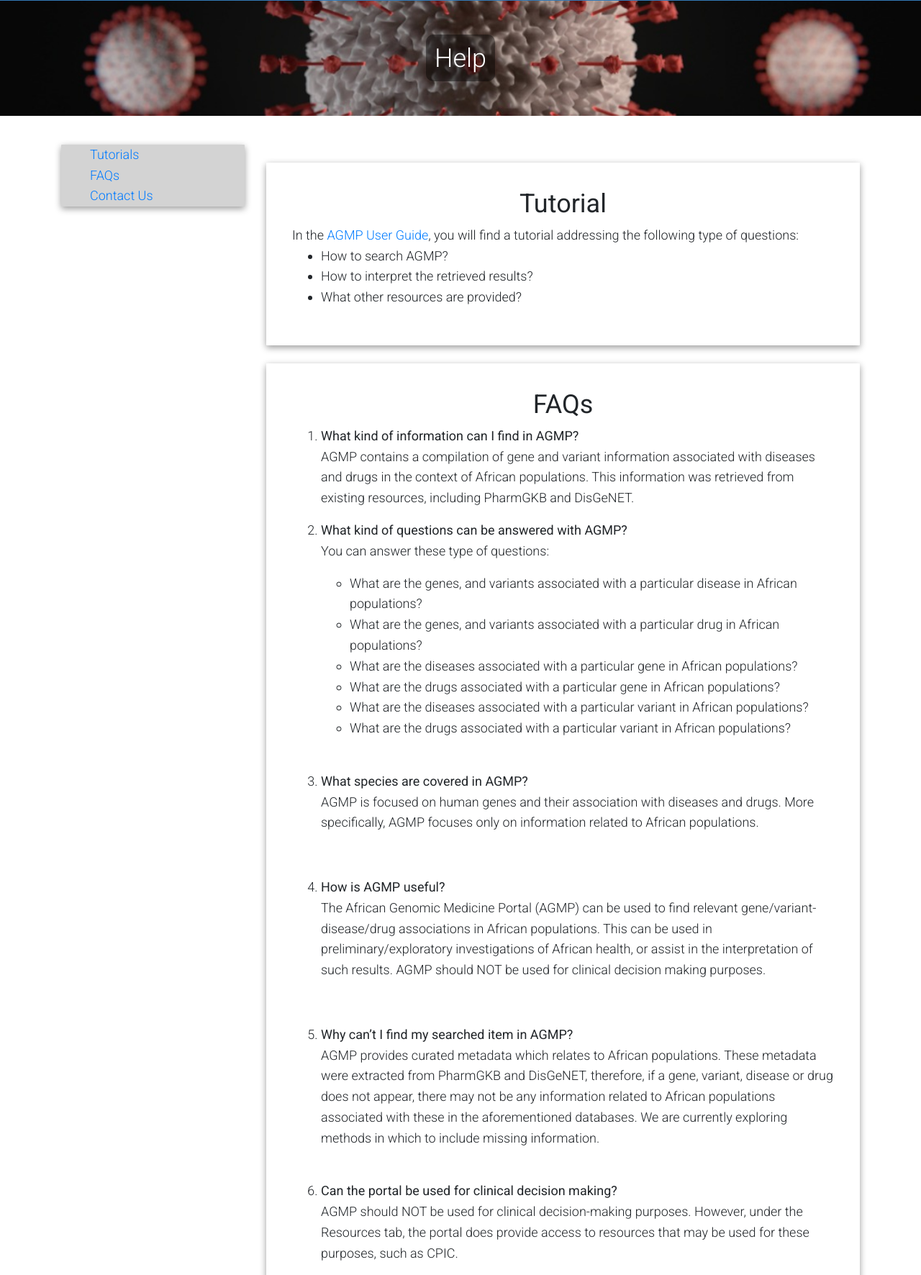
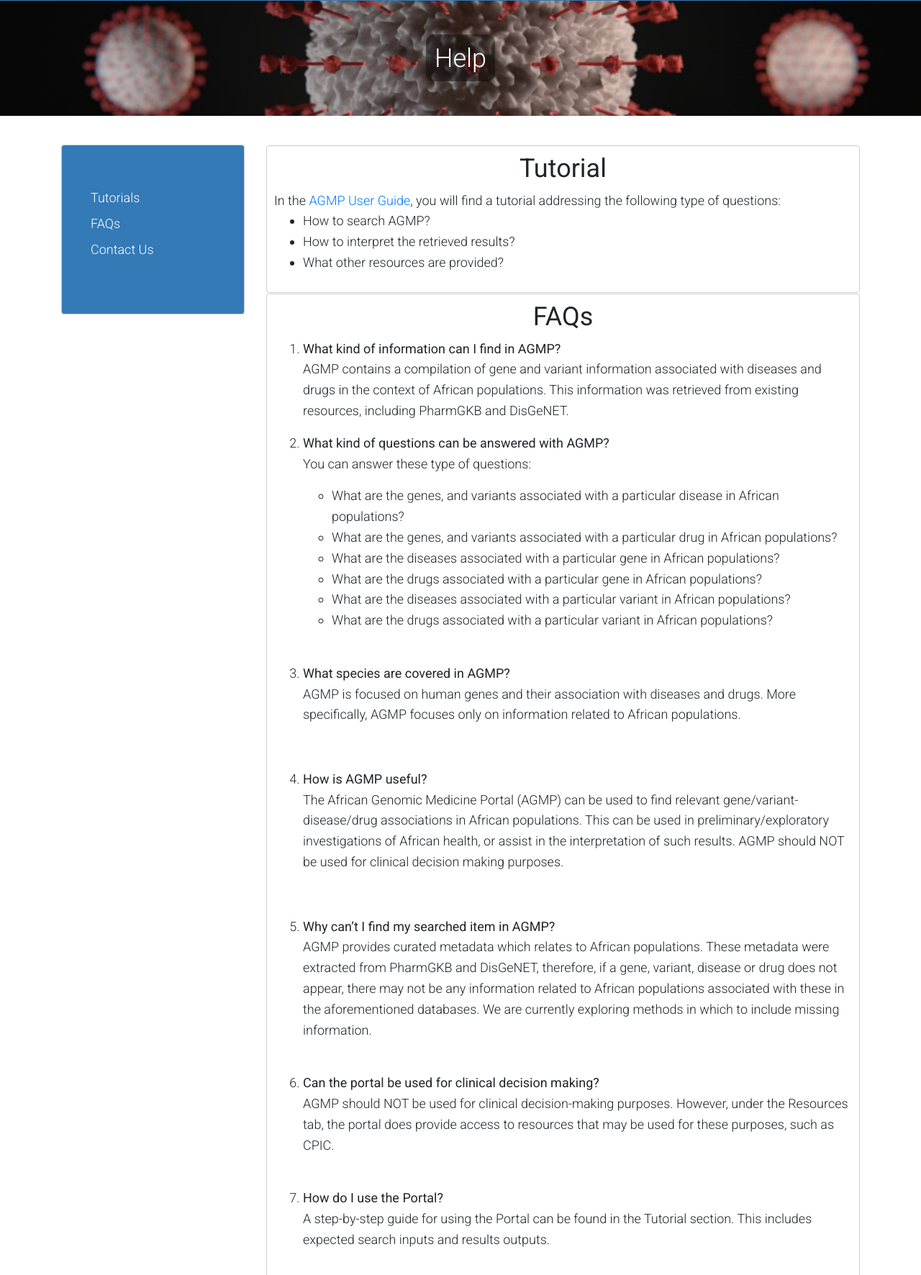
Before and after one commit to h3abionet/african_genomics_medicine_portal, a Django app: page /help in a window 1280 px wide. Shown: the part 148-1920 px from the top of the page at 72% size. Run offline with Django 3.2, Linux system fonts and the light colour scheme; some libraries are stand-ins or nearby versions.

Commit message:
added blue background on sidebar and adjusted margin top of side bar

```diff
--- a/agmp_app/static/css/custom.css
+++ b/agmp_app/static/css/custom.css
@@ -376,12 +376,14 @@ white circle as background of top  left logo */
   /* height: 480px; */
   /* width: 80%;
       margin-left: 35%; */
-  margin-top: 3%;
+  margin-top: 0.1rem;
   padding: 2em;
   /* background: linear-gradient(45deg, #43cea2 10%, #185a9d 90%);
   color: white; */
-  box-shadow: 0px 3px 10px 0px rgba(0, 0, 0, 0.4);
-  border-radius: 1px;
+  /* box-shadow: 0px 3px 10px 0px rgba(0, 0, 0, 0.4); */
+  padding: 10px;
+  border: 1px solid #ccc;
+  border-radius: 4px;
 }
 
 .navigation {
@@ -390,18 +392,30 @@ white circle as background of top  left logo */
   width: 100%;
   /* margin-left: 2%; */
   /* margin-top: 0; */
-  background-color: lightgray;
-  color: #fff;
+  /* background-color: lightgray; */
+  /* color: #fff !important; */
+   background-color: rgb(51, 122, 183);
   margin-bottom: 25px;
-  border-radius: 1px;
-  box-shadow: 0px 3px 10px 0px rgba(0, 0, 0, 0.4);
+  /* border-radius: 1px; */
+  /* box-shadow: 0px 3px 10px 0px rgba(0, 0, 0, 0.4); */
+padding-top: 55px;
+padding-bottom: 55px;
+border: 1px solid #ccc;
+border-radius: 4px;
+line-height: 200%;
 
 
 
 }
 
+.navigation a {
+  color: white;
+}
+
 ul .no_style {
   list-style-type: none;
+  color:#ccc;
+
 }
 
 
```
